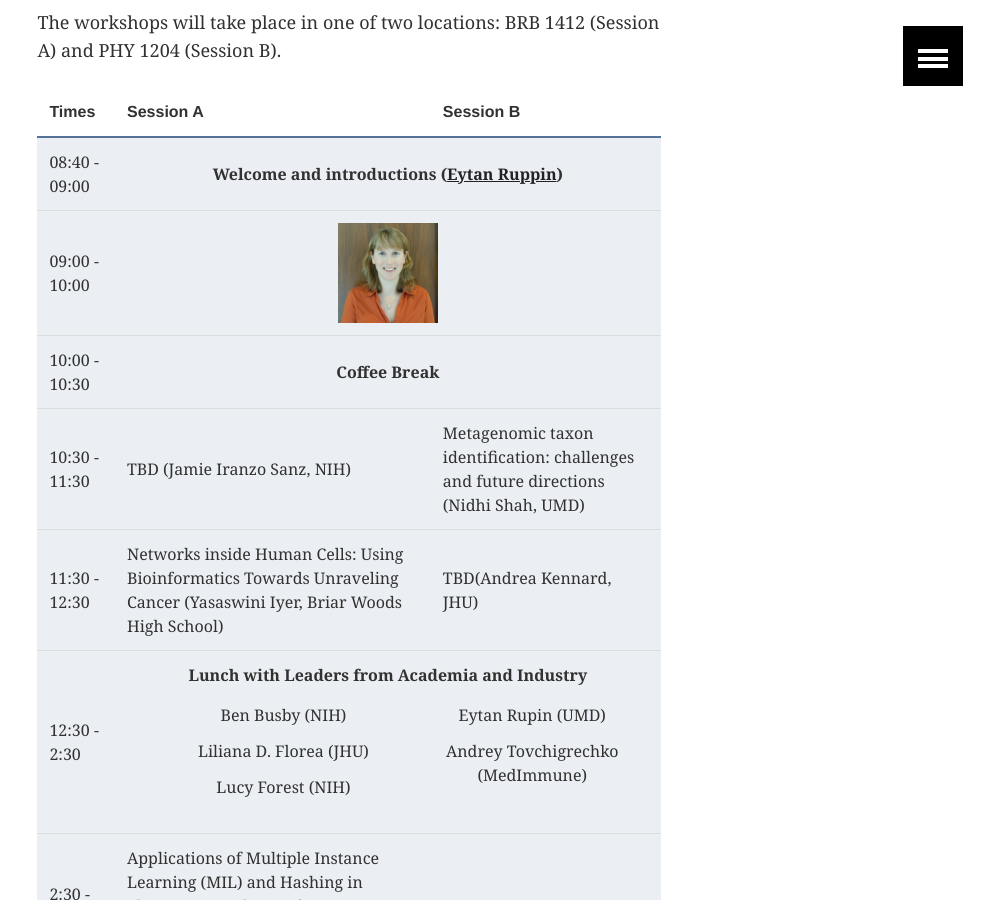
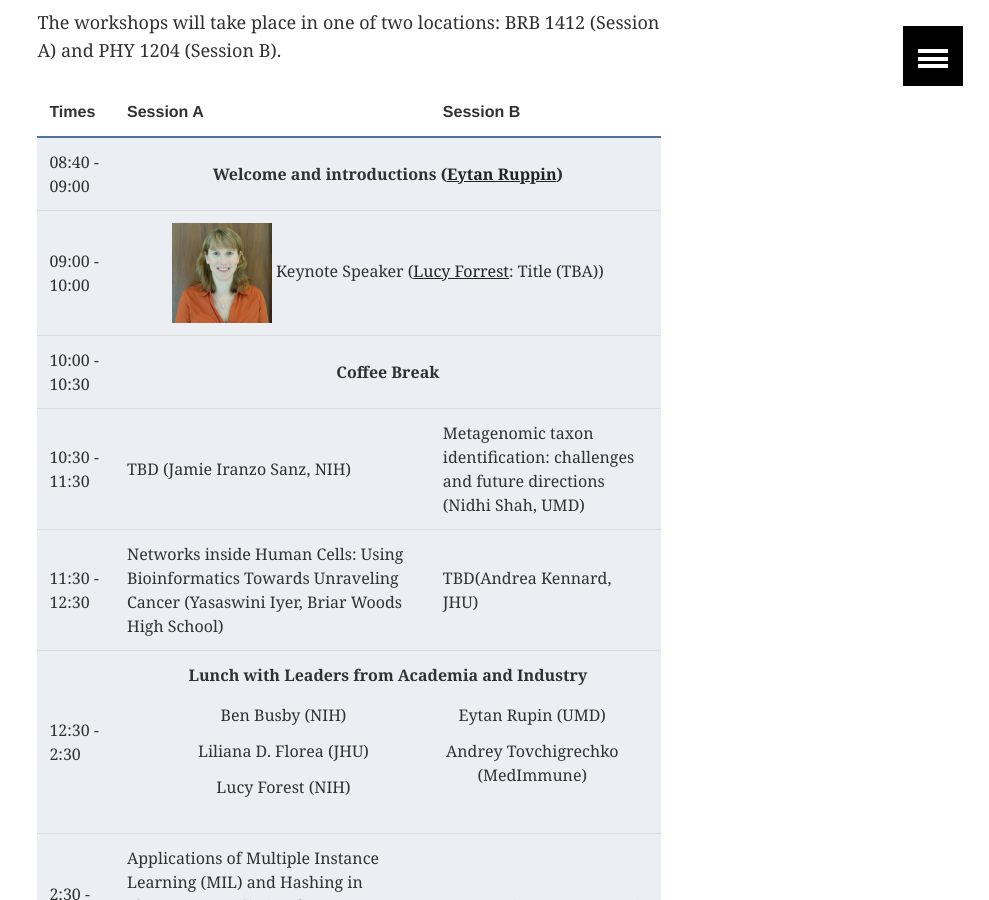
Before and after one commit to iscb-dc-rsg/iscb-dc-rsg.github.io, a Jekyll site: the page built from _pages/workshop2017.md, in a window 1280 px wide and 900 px high, scrolled down 911 px. Shown: the whole window, without its empty margins (291-1280 px from the left). Built offline with Jekyll 4.4.1, drawn with Linux system fonts in a browser that asks for light colours; our own code applies the rules of GitHub Pages for plain Markdown files.

Commit message:
Update workshop2017.md

```diff
--- a/_pages/workshop2017.md
+++ b/_pages/workshop2017.md
@@ -45,7 +45,9 @@ PHY 1204 (Session B).
     </tr>
     <tr>
       <td>09:00 - 10:00</td>
-      <td colspan="2" align="center"><img src="../images/forrest_keynote_speaker.png" alt="" border='3' height='100' width='100' /></td>
+      <td colspan="2" align="center"><img src="../images/forrest_keynote_speaker.png" alt="" border='3' height='100' width='100' />
+      Keynote Speaker (<a href="https://neuroscience.nih.gov/forrest/Home.aspx">Lucy Forrest</a>: Title (TBA))
+      </td>
     </tr>
     <tr>
       <td>10:00 - 10:30</td>
```
